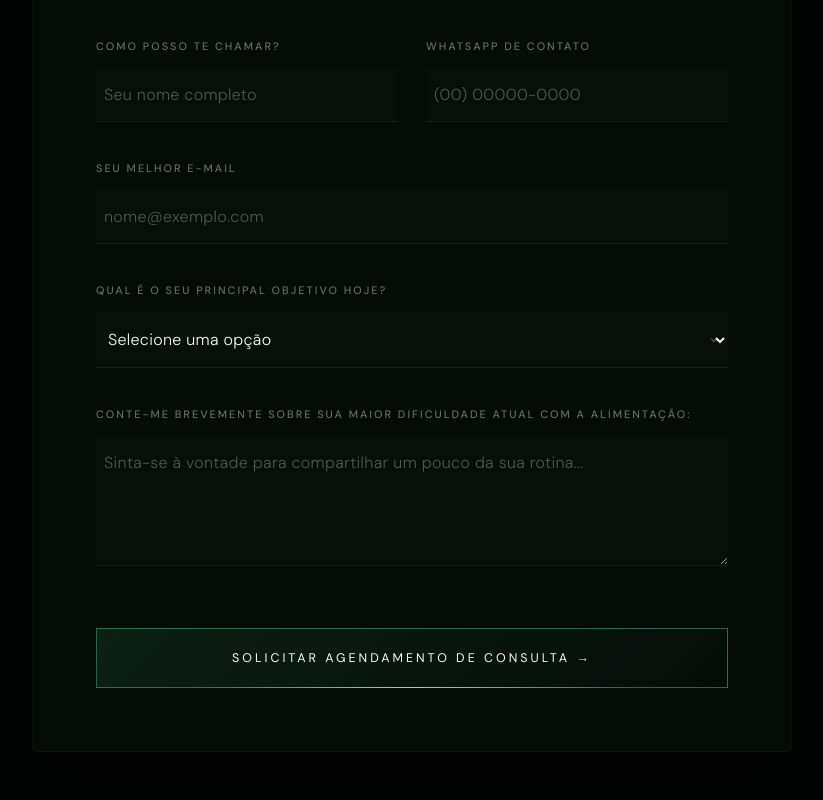
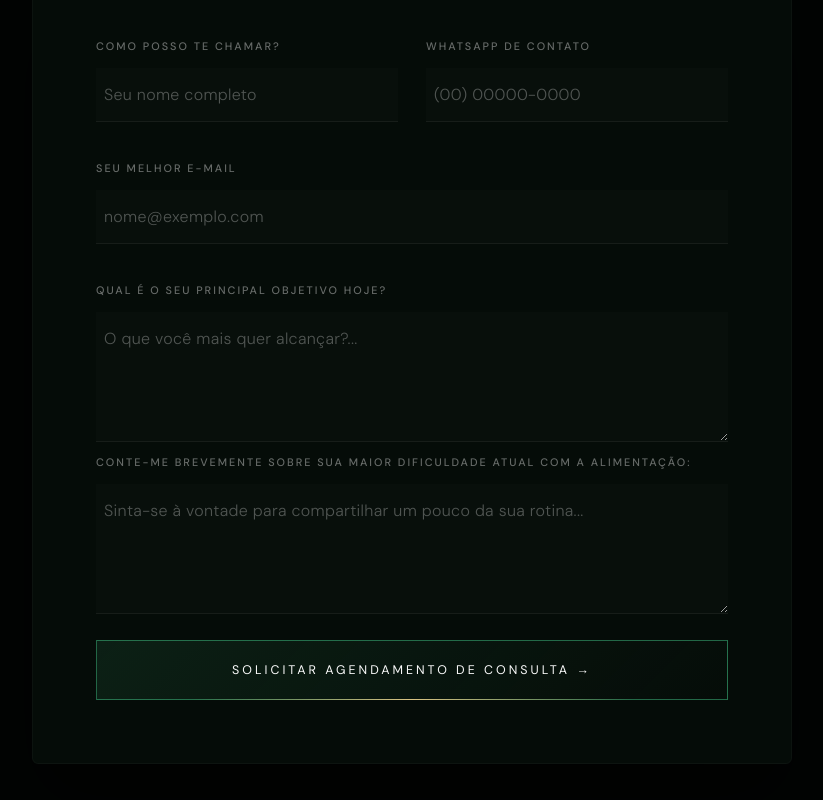
Before and after one commit to golnewete-cmyk/beatrizkath.nutri, a plain HTML site: page index.html in a window 1280 px wide. Shown: the part 5208-6008 px from the top of the page, without its empty margins (228-1051 px from the left). Drawn offline with nearby package versions, Linux system fonts and the light colour scheme.

Commit message:
Update index.html

```diff
--- a/index.html
+++ b/index.html
@@ -558,13 +558,9 @@ footer{border-top:1px solid rgba(255,255,255,.03);padding:52px 0; background: #0
 
   <div>
     <label class="ilabel">Qual é o seu principal objetivo hoje?</label>
-    <select name="entry.1943565091" id="objetivo" required>
-      <option value="" disabled selected>Selecione uma opção</option>
-      <option value="Emagrecimento saudável">Emagrecimento saudável</option>
-      <option value="Melhorar a relação com a comida">Melhorar a relação com a comida / Comer consciente</option>
-      <option value="Rotina e organização alimentar">Organização e falta de tempo na rotina</option>
-      <option value="Disposição e performance">Mais disposição e energia diária</option>
-      <option value="Tratamento ou prevenção de condição clínica">Prevenção ou cuidado com condições clínicas</option>
+<textarea name="entry.1943565091" id="mensagem" placeholder="O que você mais quer alcançar?..." required></textarea>
+  </div>
+
     </select>
   </div>
 
```
